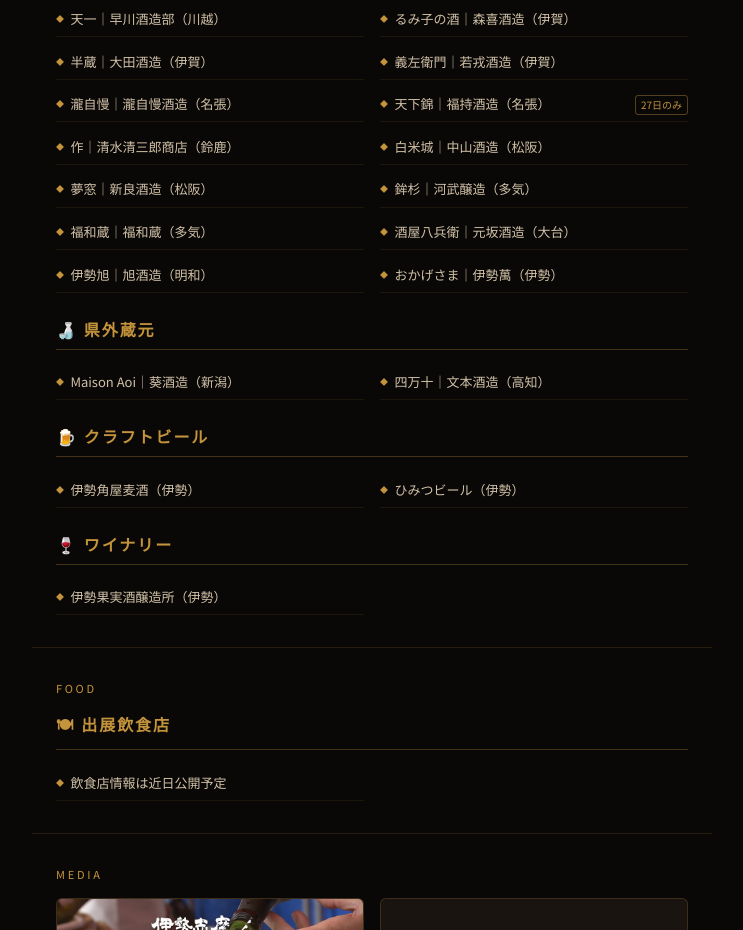
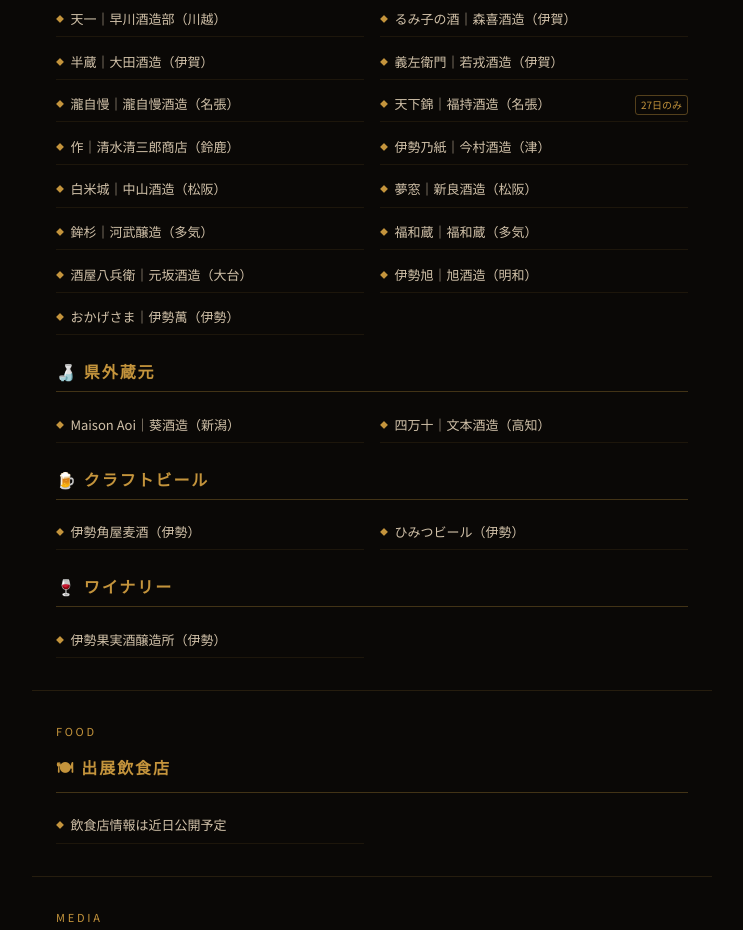
Before and after one commit to sakesummit2026/ise-sake-summit, a plain HTML site: page index.html in a window 1280 px wide. Shown: the part 1391-2321 px from the top of the page, without its empty margins (268-1011 px from the left). Drawn offline with Linux system fonts and the light colour scheme.

Commit message:
Add files via upload

```diff
--- a/index.html
+++ b/index.html
@@ -324,6 +324,7 @@
     <div class="list-item">瀧自慢｜瀧自慢酒造（名張）</div>
     <div class="list-item">天下錦｜福持酒造（名張）<span class="tag">27日のみ</span></div>
     <div class="list-item">作｜清水清三郎商店（鈴鹿）</div>
+    <div class="list-item">伊勢乃紙｜今村酒造（津）</div>
     <div class="list-item">白米城｜中山酒造（松阪）</div>
     <div class="list-item">夢窓｜新良酒造（松阪）</div>
     <div class="list-item">鉾杉｜河武醸造（多気）</div>
```
